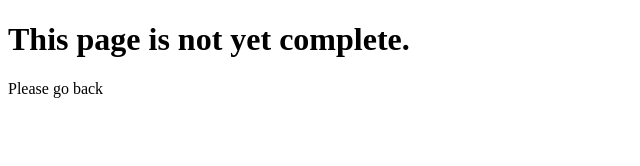
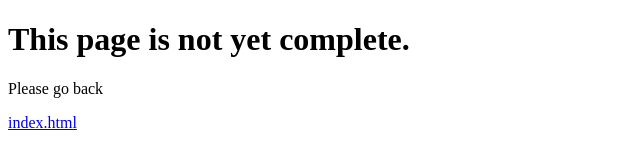
Before and after one commit to SeoGyeongmi/Project2, a plain HTML site: page empty_page.html in a window 1280 px wide. Shown: the full height of the page, 0-640 px from the left. Drawn offline with Linux system fonts and the light colour scheme.

Commit message:
update empty_page

```diff
--- a/empty_page.html
+++ b/empty_page.html
@@ -7,6 +7,6 @@
 </head>
 <body>
     <h1>This page is not yet complete.</h1>
-    <p>Please go back </p><a href="index.html"></a>
+    <p>Please go back </p><a href="index.html">index.html</a>
 </body>
 </html>
```
